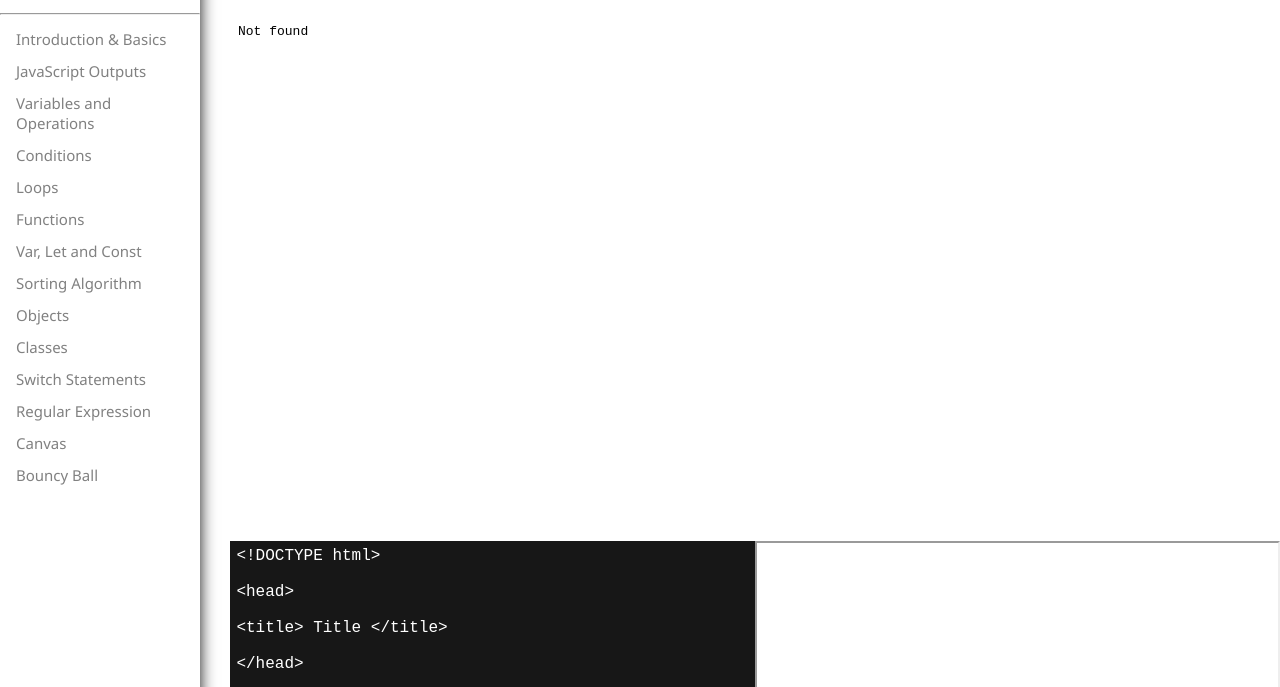
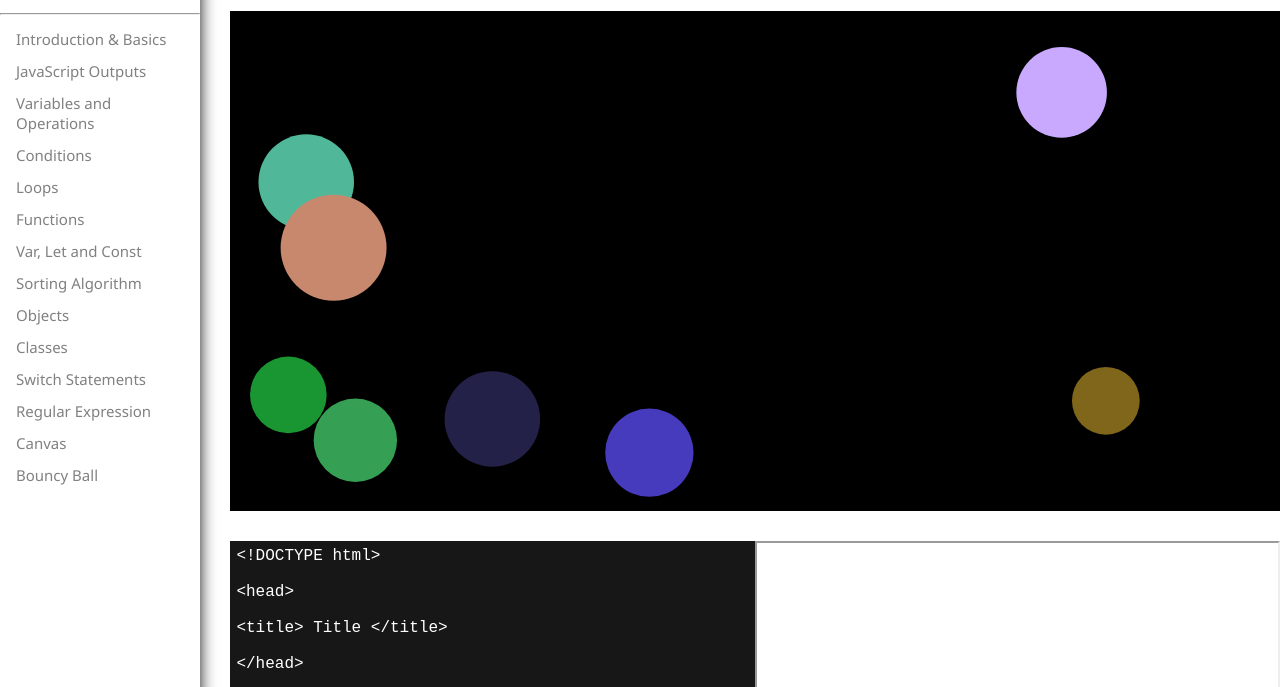
Before and after one commit to CH-LearnToCode/CH-LearnToCode.github.io, a plain HTML site: page JavaScript (13).html in a window 1280 px wide. Shown: the part 113-800 px from the top of the page. Drawn offline with Linux system fonts and the light colour scheme.

Commit message:
Update JavaScript (13).html

```diff
--- a/JavaScript (13).html
+++ b/JavaScript (13).html
@@ -141,7 +141,7 @@
     </div>
     <div class="Main">
         <h1>Bouncy Balls with JavaScript</h1>
-        <iframe src="Bounce\bounce.html" class="editor85"></iframe>
+        <iframe src="bounce.html" class="editor85"></iframe>
 
         <iframe src="JS(18).html" class="editor85"></iframe>
         <iframe src="JS(18) (2).html" class="editor85"></iframe>
```
